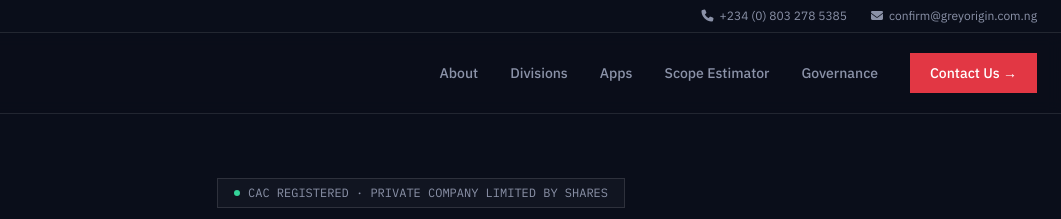
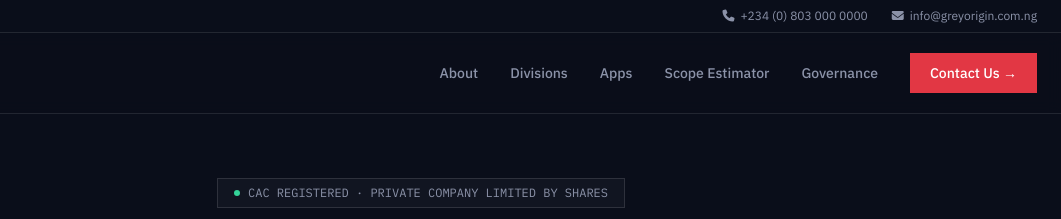
Before and after one commit to owoblow2020/websiteUpgrade, a plain HTML site: page GreyOriginLtd.html in a window 1280 px wide. Shown: the top 219 px of the page, 219-1280 px from the left. Drawn offline with nearby package versions, Linux system fonts and the light colour scheme.

Commit message:
Add GreyOriginLtd HTML file

```diff
--- a/GreyOriginLtd.html
+++ b/GreyOriginLtd.html
@@ -38,7 +38,7 @@ tailwind.config={theme:{extend:{fontFamily:{sans:['"IBM Plex Sans"','sans-serif'
 <!-- UTILITY BAR -->
 <div class="hidden sm:flex justify-between items-center px-6 py-2 text-xs text-mist border-b border-hair">
   <span><i class="fa-solid fa-shield-halved text-emerald-400 mr-1.5"></i>RC Verified — CAMA 2020 Active</span>
-  <span class="flex gap-6"><a href="tel:+234" class="hover:text-white"><i class="fa-solid fa-phone mr-1.5"></i>+234 (0) 803 278 5385</a><a href="mailto:confirm@greyorigin.com.ng" class="hover:text-white"><i class="fa-solid fa-envelope mr-1.5"></i>confirm@greyorigin.com.ng</a></span>
+  <span class="flex gap-6"><a href="tel:+234" class="hover:text-white"><i class="fa-solid fa-phone mr-1.5"></i>+234 (0) 803 000 0000</a><a href="mailto:info@greyorigin.com.ng" class="hover:text-white"><i class="fa-solid fa-envelope mr-1.5"></i>info@greyorigin.com.ng</a></span>
 </div>
 
 <!-- HEADER -->
@@ -246,7 +246,7 @@ tailwind.config={theme:{extend:{fontFamily:{sans:['"IBM Plex Sans"','sans-serif'
       <p class="text-mist mt-3">For ICT integration, financial consulting, real estate partnership or procurement services.</p>
       <div class="space-y-4 mt-6 text-sm text-mist">
         <div class="flex gap-4"><i class="fa-solid fa-location-dot text-signal mt-1"></i><p>HQ &amp; branch operations — Federal Capital Territory (Abuja) &amp; Oyo State (Ibadan), Nigeria.</p></div>
-        <div class="flex gap-4"><i class="fa-solid fa-envelope text-signal mt-1"></i><p>confirm@greyorigin.com.ng · contact@greyorigin.com.ng</p></div>
+        <div class="flex gap-4"><i class="fa-solid fa-envelope text-signal mt-1"></i><p>info@greyorigin.com.ng · contact@greyorigin.com.ng</p></div>
         <div class="flex gap-4"><i class="fa-solid fa-globe text-signal mt-1"></i><p>www.greyorigin.com.ng</p></div>
       </div>
       <p class="mt-6 text-[11px] font-mono text-mist"><i class="fa-solid fa-lock mr-1.5"></i>Submissions handled confidentially · No data shared with third parties</p>
```
